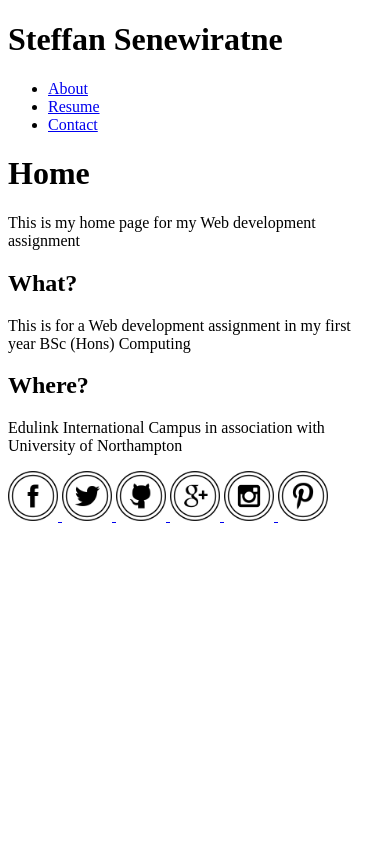
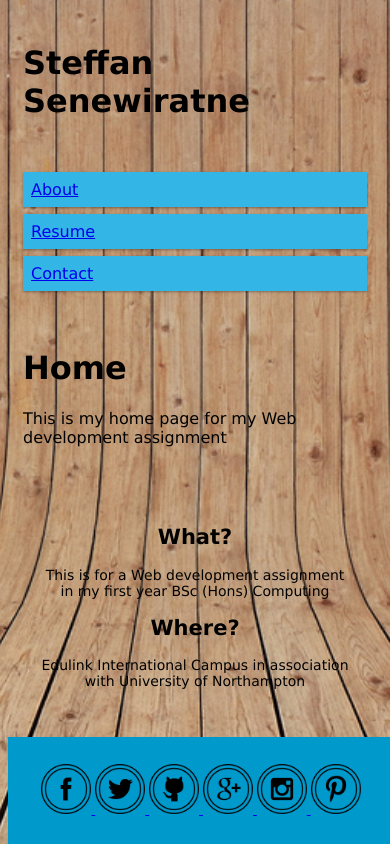
Before and after one commit to steffanas/steffanas.github.io, a plain HTML site: page index.html in a window 390 px wide. Drawn offline with Linux system fonts and the light colour scheme.

Commit message:
Add files via upload

```diff
--- a/css/web.css
+++ b/css/web.css
@@ -1,15 +1,94 @@
+* {
+    box-sizing: border-box;
+}
+.row::after {
+    content: "";
+    clear: both;
+    display: block;
+}
+[class*="col-"] {
+    float: left;
+    padding: 15px;
+}
+html {
+    font-family: "Lucida Sans", sans-serif;
+}
+.header {
+    background-color: none;
+    color: black;
+    padding: 15px;
+
+}
+.menu ul {
+    list-style-type: none;
+    margin: 0;
+    padding: 0;
+
+}
+.menu li {
+    padding: 8px;
+    margin-bottom: 7px;
+    background-color: #33b5e5;
+    color: #ffffff;
+    box-shadow: 0 1px 3px rgba(0,0,0,0.12), 0 1px 2px rgba(0,0,0,0.24);
+}
+.menu li:hover {
+    background-color: #0099cc;
+}
+.aside {
+    background-color: none;
+    padding: 15px;
+    color: black;
+    text-align: center;
+    font-size: 14px;
+
+}
+.footer {
+    background-color: #0099cc;
+    color: black;
+    text-align: center;
+    font-size: 12px;
+    padding: 15px;
+	position:fixed;
+	bottom:0px;
+	width:99%;
+}
+
+#img1 {
+    width: 100%;
+    height: auto;
+
+}
+
+/* For desktop: */
+.col-1 {width: 8.33%;}
+.col-2 {width: 16.66%;}
+.col-3 {width: 25%;}
+.col-4 {width: 33.33%;}
+.col-5 {width: 41.66%;}
+.col-6 {width: 50%;}
+.col-7 {width: 58.33%;}
+.col-8 {width: 66.66%;}
+.col-9 {width: 75%;}
+.col-10 {width: 83.33%;}
+.col-11 {width: 91.66%;}
+.col-12 {width: 100%;}
+
+@media only screen and (max-width: 768px) {
+    /* For mobile phones: */
+    [class*="col-"] {
+        width: 100%;
+    }
+}
 body
 {
-		background-image:url("../image/me.jpg");
+background-image:url("../image/wood.jpg");
 		background-repeat:no-repeat;
 		background-position:center;
 		background-attachment:fixed;
 		background-size:cover;
+}
 
-
-
-}
-p
 {
 color: ;
 }
@@ -31,21 +110,3 @@ a.ghost {
 	top: 350px;
 	right: 350px;
 }
-a.ghost2 {
-    color:#f5f5f5;
-    border: 1px solid #f5f5f5;
-    border-radius: 5px;
-    display: inline-block;
-    width: 150px;
-    padding: 8px;
-    margin: 10px;
-    font-size: 1em;
-	float: right;
-    text-align: center;
-    text-decoration: none;
-    -webkit-transition: color 0.3s ease-out, background-color 0.3s ease-out;
-    transition: color 0.3s ease-out, background-color 0.3s ease-out;
-	position: fixed;
-	top: 300px;
-	right: 350px;
-}
```
